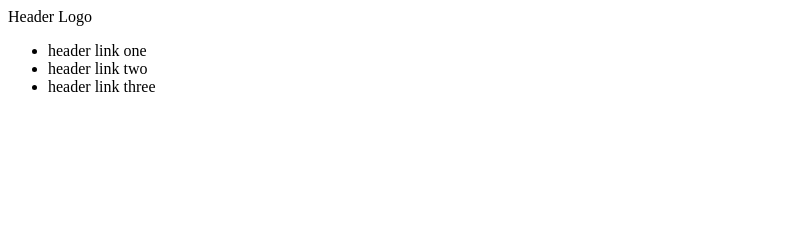
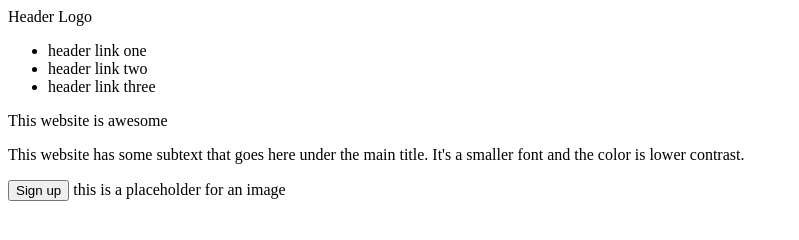
Before and after one commit to babalooso/flexbox-landing-page, a plain HTML site: page index.html in a window 1280 px wide. Shown: the whole page, without its empty margins (0-799 px from the left). Drawn offline with Linux system fonts and the light colour scheme.

Commit message:
Added rest of header HTML, i.e., main heading, subtext, button, image placeholder

```diff
--- a/index.html
+++ b/index.html
@@ -14,6 +14,12 @@
                 <li>header link two</li>
                 <li>header link three</li>
             </ul>
+            <div class="main-header">This website is awesome</div>
+            <p class="more-context">This website has some subtext that goes here under the main title.
+                It's a smaller font and the color is lower contrast.
+            </p>
+            <button class="sign-up">Sign up</button>
+           <img src="">this is a placeholder for an image
         </header>
 
     </body>
```
